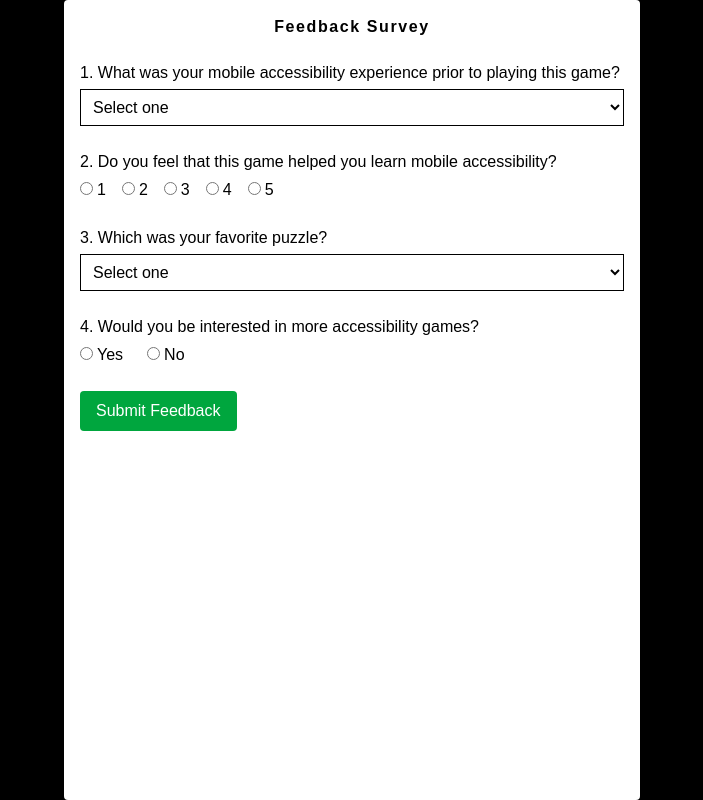
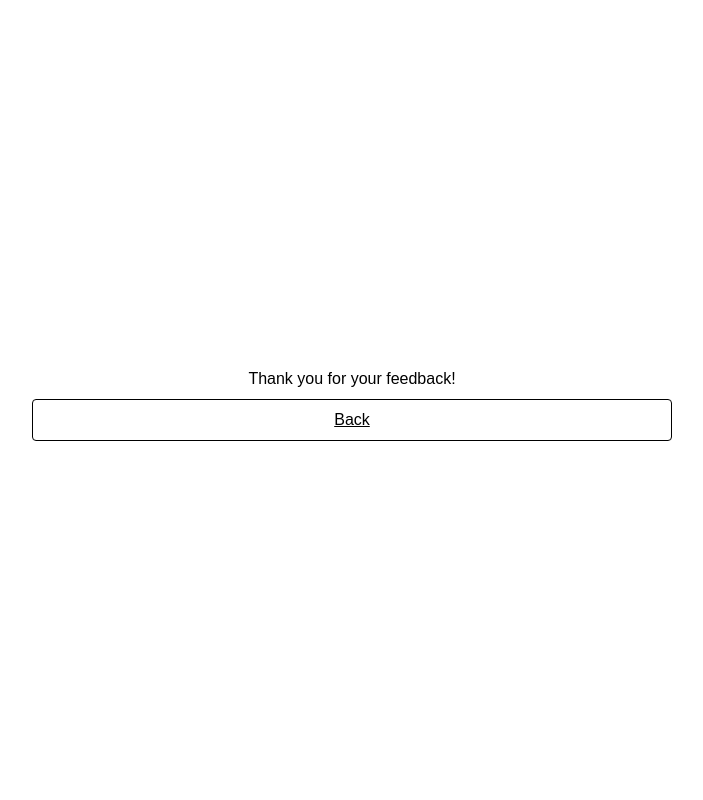
Before and after one commit to MyLightIsOn/mobile-a11y-101, a Next.js app: page /feedback in a window 1280 px wide. Shown: the whole page, without its empty margins (288-991 px from the left). Built offline with nearby package versions, Linux system fonts and the light colour scheme; a web font is replaced by a local one.

Commit message:
Update feedback form layout and add rating descriptions
Refined feedback form UI with improved structure, accessibility enhancements, and consistent styling. Introduced detailed rating descriptions for better clarity and added a "Back" button for user navigation after submission.

```diff
--- a/components/feedback.tsx
+++ b/components/feedback.tsx
@@ -1,6 +1,15 @@
 "use client";
 
 import { useState, useEffect } from "react";
+
+const rating = [
+  "The game did not help at all", // 0
+  "The game helped a little", // 1
+  "The game helped somewhat", // 2
+  "The game helped quite a bit", // 3
+  "The game helped a lot", // 4
+  "The game helped a great deal", // 5
+];
 
 const FeedbackForm = () => {
   const [form, setForm] = useState({
@@ -12,7 +21,7 @@ const FeedbackForm = () => {
       typeof window !== "undefined" ? localStorage.getItem("session_id") : "",
   });
 
-  const [submitted, setSubmitted] = useState(false);
+  const [submitted, setSubmitted] = useState(true);
 
   useEffect(() => {
     const session = localStorage.getItem("session_id");
@@ -49,19 +58,31 @@ const FeedbackForm = () => {
 
   if (submitted) {
     return (
-      <p className="text-center text-green-500">Thank you for your feedback!</p>
+      <div
+        className={
+          "bg-white h-screen flex flex-col items-center justify-center"
+        }
+      >
+        <p className="text-center">Thank you for your feedback!</p>{" "}
+        <a
+          href={"/"}
+          className="underline px-4 py-2 w-1/2 text-center border border-black rounded"
+        >
+          Back
+        </a>
+      </div>
     );
   }
 
   return (
     <form
       onSubmit={handleSubmit}
-      className="bg-white p-4 rounded max-w-xl mx-auto space-y-6 h-screen"
+      className="bg-white p-4 rounded max-w-xl mx-auto space-y-6 min-h-screen pb-20"
     >
       <h2 className="text-2xl font-bold text-center">Feedback Survey</h2>
 
-      <div>
-        <label className="block mb-1 font-medium">
+      <div className={"border border-gray-400 rounded-md p-4"}>
+        <label className="block mb-1 font-bold pb-4">
           1. What was your mobile accessibility experience prior to playing this
           game?
         </label>
@@ -79,11 +100,12 @@ const FeedbackForm = () => {
         </select>
       </div>
 
-      <div>
-        <label className="block mb-1 font-medium">
-          2. Do you feel that this game helped you learn mobile accessibility?
+      <div className={"border border-gray-400 rounded-md p-4"}>
+        <label className="block mb-1 font-bold pb-4">
+          2. Do you feel that this game helped you learn about mobile
+          accessibility?
         </label>
-        <div className="flex gap-4">
+        <div className="flex flex-col gap-4">
           {[1, 2, 3, 4, 5].map((num) => (
             <label key={num}>
               <input
@@ -94,14 +116,14 @@ const FeedbackForm = () => {
                 required
                 className="mr-1"
               />
-              {num}
+              {rating[num]}
             </label>
           ))}
         </div>
       </div>
 
-      <div>
-        <label className="block mb-1 font-medium">
+      <div className={"border border-gray-400 rounded-md p-4"}>
+        <label className="block mb-1 font-bold pb-4">
           3. Which was your favorite puzzle?
         </label>
         <select
@@ -120,8 +142,8 @@ const FeedbackForm = () => {
         </select>
       </div>
 
-      <div>
-        <label className="block mb-1 font-medium">
+      <div className={"border border-gray-400 rounded-md p-4"}>
+        <label className="block mb-1 font-bold pb-4">
           4. Would you be interested in more accessibility games?
         </label>
         <div className="flex gap-6">
@@ -149,12 +171,20 @@ const FeedbackForm = () => {
         </div>
       </div>
 
-      <button
-        type="submit"
-        className="bg-green-600 text-white px-4 py-2 rounded hover:bg-green-500"
-      >
-        Submit Feedback
-      </button>
+      <div className={"flex justify-between gap-4"}>
+        <button
+          type="submit"
+          className="bg-green-600 text-white px-4 py-2 rounded hover:bg-green-500 w-1/2"
+        >
+          Submit Feedback
+        </button>
+        <a
+          href={"/"}
+          className="underline px-4 py-2 w-1/2 text-center border border-black rounded"
+        >
+          Back
+        </a>
+      </div>
     </form>
   );
 };
```
